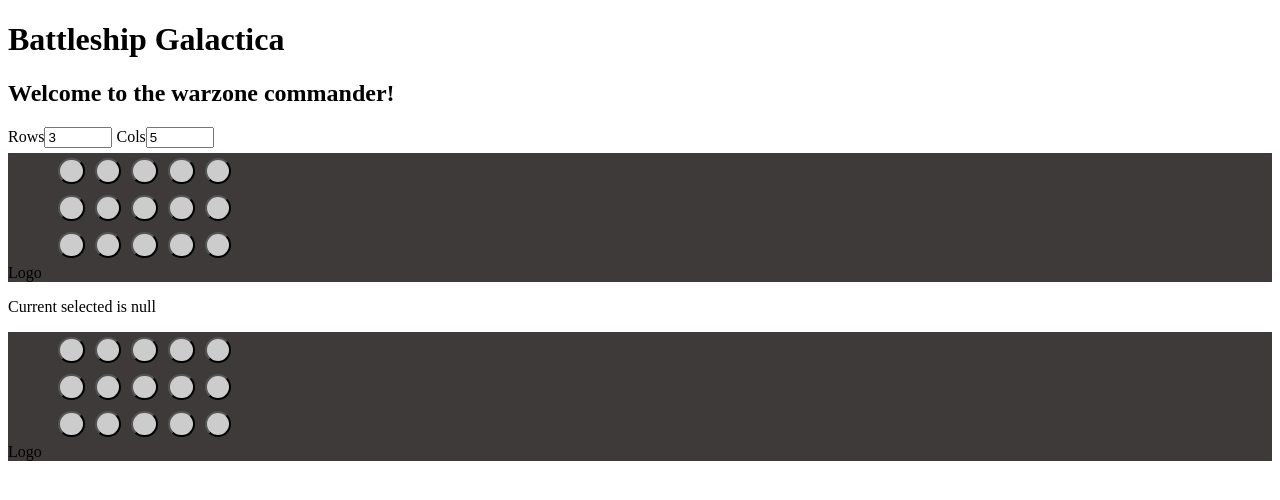
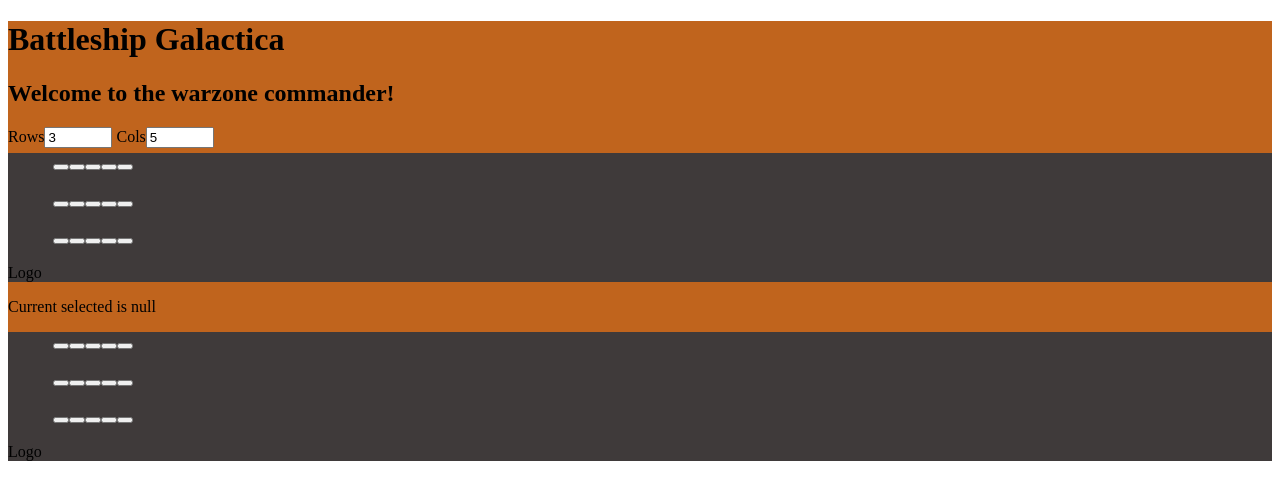
Before and after one commit to HesitantlyHuman/game-guru, a SvelteKit app: page / in a window 1280 px wide. Shown: the top 500 px of the page. Built offline with nearby package versions, Linux system fonts and the light colour scheme.

Commit message:
more updates

```diff
--- a/src/battleship/battleship.svelte
+++ b/src/battleship/battleship.svelte
@@ -25,3 +25,13 @@
 		<Grid rows={r} cols={c}/>
 	{/key}
 </main>
+
+<style>
+	:root{
+		--background_color: #c0641d;
+	}
+
+	main{
+		background: var(--background_color);
+	}
+</style>
--- a/src/battleship/grid.svelte
+++ b/src/battleship/grid.svelte
@@ -1,32 +1,31 @@
-<!-- TODO, make the width of tiles and the whole grid be editable (by css variables that are changed?) -->
 <script>
 	import { onMount } from 'svelte';
 	import { onDestroy } from 'svelte';
 
 	import Tile from "./grid_tile.svelte";
 
-	// interface variables
 	export let rows;
 	export let cols;
-	export let current_selected = null; // Row, column of current selected
 
-	let selected_state = []; // selected_state is referenced [col][row] TODO change to is_selected
+	// Keep track of selecting grid elements
+	export let current_selected = null; // [Row, Col] of currently selected cell
+	let is_selected = []; // 2D array representing if every cell is selected or not
 
 	function click_tile(row, col){
-		if (selected_state[row][col]){ // If deselecting a tile
+		if (is_selected[row][col]){ // If deselecting a tile
 			current_selected = null;
-			selected_state[row][col] = false;
+			is_selected[row][col] = false;
 		}else{
-			selected_state[row][col] = true;
+			is_selected[row][col] = true;
 			if (current_selected !== null){ // Deselect another selected tile
-				selected_state[current_selected[0]][current_selected[1]] = false; //TODO do some enumeration to explicitly say that [0] and [1] refer to the row and column value respectively
+				is_selected[current_selected[0]][current_selected[1]] = false; //TODO do some enumeration to explicitly say that [0] and [1] refer to the row and column value respectively
 			}
 			current_selected = [row,col];
 		}
 	}
 
 	onMount(() => {
-		selected_state = Array.from(Array(rows), () => Array(cols).fill(false));
+		is_selected = Array.from(Array(rows), () => Array(cols).fill(false));
 	});
 
 	onDestroy(() => {
@@ -35,10 +34,10 @@
 </script>
 
 <div class = "grid_wrapper">
-	{#each selected_state as _, row}
+	{#each is_selected as _, row}
 		<ul class = "row">
-			{#each selected_state[row] as _, col}
-				<Tile on_click={() =>{click_tile(row, col)}} is_selected={selected_state[row][col]}/>
+			{#each is_selected[row] as _, col}
+				<Tile on_click={() =>{click_tile(row, col)}} is_selected={is_selected[row][col]}/>
 			{/each}
 		</ul>
 	{/each}
--- a/src/battleship/grid_tile.svelte
+++ b/src/battleship/grid_tile.svelte
@@ -3,12 +3,12 @@
 	export let is_selected;
     export let current_state; // One of a few predetermined styles. TODO maybe make an enum
 
-	// function handle_click(){ // TODO
-	// 	on_click();
-	// }
+    function determine_class(is_selected, current_state){
+        return (is_selected? "selected": "unselected") + current_state;
+    }
 </script>
 
-<button class = {is_selected? "selected": "unselected"} on:click={on_click()}></button>
+<button class = {determine_class(is_selected, current_state)} on:click={on_click()}></button>
 
 <style>
     :root{
@@ -22,6 +22,7 @@
         --hover_outline_color: red;
     }
 
+    /* Classes to do with selection. These should only change border */
         .unselected{
             width:2em;
             height:2em;
@@ -54,4 +55,21 @@
             outline-style: solid;
         outline-color: var(--hover_outline_color);
         }
+
+    /* Predetermined styles (current_state should be a string that is one of these) TODO make enum later*/
+    .uninteracted{
+        /*  */
+    }
+
+    .miss{
+        /*  */
+    }
+
+    .hit{
+        /*  */
+    }
+
+    .ship{
+        /*  */
+    }
 </style>
```
Also changed, not shown: 1 other file (tests, documents, lock files or other folders). Lines whose indentation alone changed are shown as unchanged.
